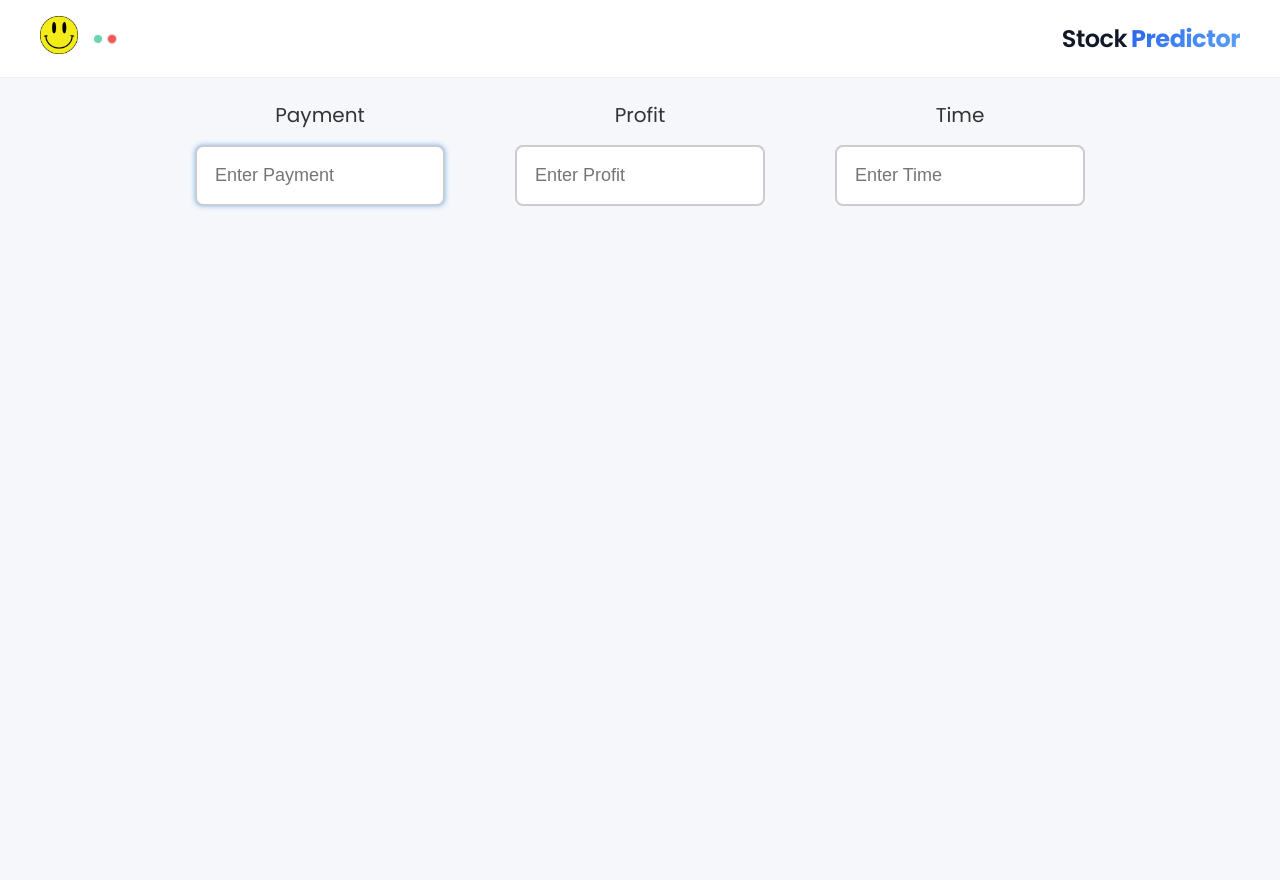
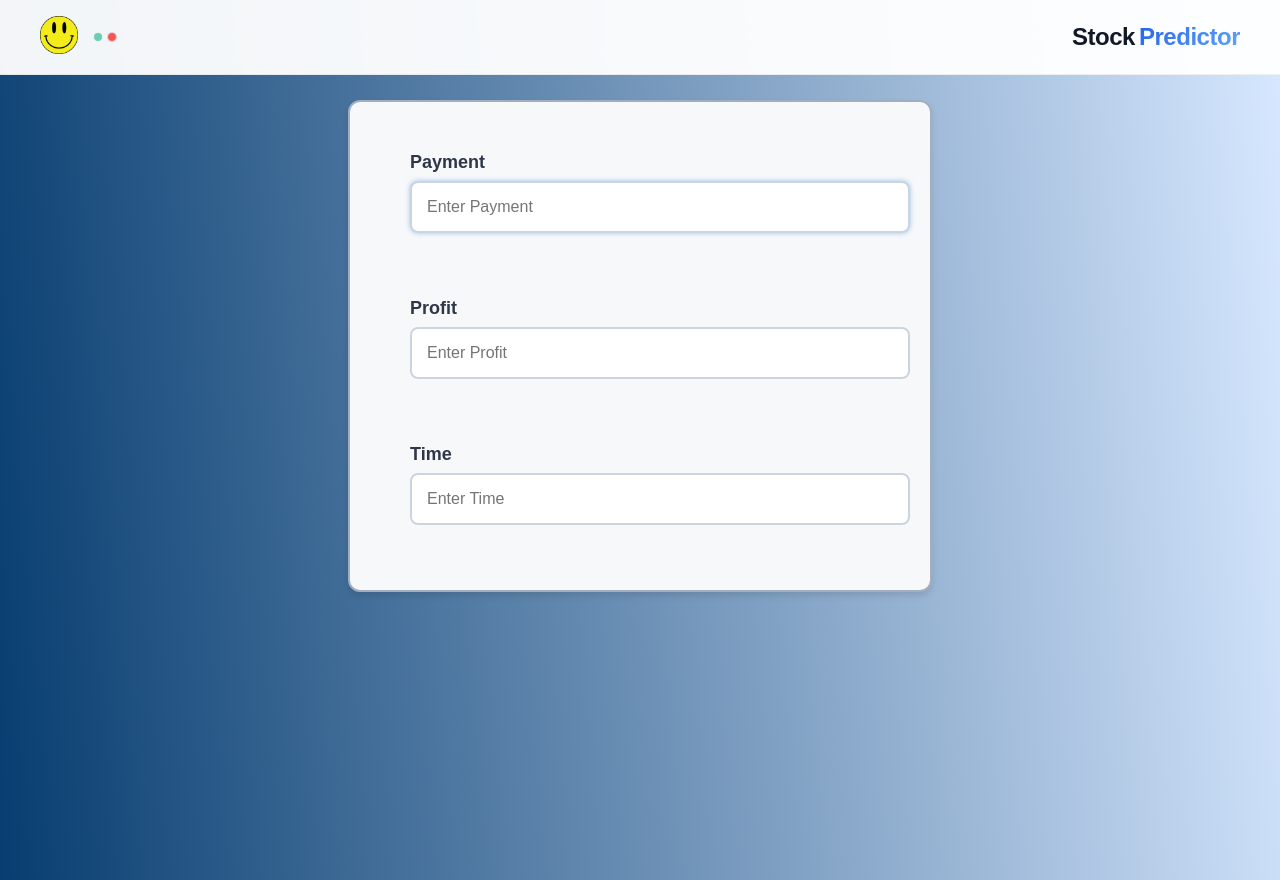
Before and after one commit to DevoutSomething/StockPrediction, a React (Vite) app in the folder frontend/: page /params in a window 1280 px wide. Built offline with nearby package versions, Linux system fonts and the light colour scheme.

Commit message:
fixed the shit page

```diff
--- a/frontend/src/components/FormContainer.jsx
+++ b/frontend/src/components/FormContainer.jsx
@@ -8,7 +8,11 @@ export default function FormContainer() {
   const { payment, setPayment, time, setTime, profit, setProfit } =
     useContext(GlobalContext);
 
+  // Check if all fields are set
+  const allFieldsSet = payment && time && profit;
+
   return (
+    <div className={`form-container-wrapper ${allFieldsSet ? "filled" : ""}`}>
       <div className="form-container">
         <Form
           isFirst={true}
@@ -33,5 +37,6 @@ export default function FormContainer() {
           defaultText="Enter Time"
         />
       </div>
+    </div>
   );
 }
--- a/frontend/src/components/Styles/formContainer.css
+++ b/frontend/src/components/Styles/formContainer.css
@@ -1,59 +1,79 @@
+/* Form container with border and centered alignment */
+.form-container-wrapper {
+  display: flex;
+  justify-content: center;
+  align-items: center;
+  flex-direction: column;
+  background-color: #f7f8fa; /* Light grey-blue background */
+  padding: 40px;
+  border-radius: 12px;
+  border: 2px solid #a0aec0; /* Light grey-blue border */
+  box-shadow: 0 4px 6px rgba(0, 0, 0, 0.1); /* Subtle shadow for modern look */
+  width: 100%;
+  max-width: 500px; /* Limit the overall form width */
+  margin: 20px auto;
+  transition: border-color 0.3s ease; /* Smooth transition for border color */
+}
+
+/* When all fields are filled, change the border color to green */
+.form-container-wrapper.filled {
+  border-color: #48bb78; /* Green border when all fields are filled */
+}
+
 /* General form container styling */
 .form-container {
   display: flex;
-  justify-content: center; /* Align input groups horizontally */
-  gap: 70px; /* Increased space between inputs for a more spacious layout */
+  flex-direction: column; /* Stack form elements vertically */
+  gap: 30px; /* Space between inputs */
   width: 100%;
-  max-width: 900px; /* Limit the form width */
-  flex-wrap: wrap; /* Allow inputs to wrap if necessary */
-  padding: 20px; /* Add padding to prevent elements from touching the edges */
 }
 
 /* Input group styling */
 .input-group {
   display: flex;
   flex-direction: column;
-  align-items: center;
-  margin-bottom: 40px; /* Increased space between form groups */
-  width: 250px; /* Set a specific width for input groups */
+  align-items: flex-start; /* Align labels and inputs to the left */
+  width: 100%; /* Full width of the form container */
+  padding: 10px 20px; /* Added padding for spacing inside input groups */
 }
 
 /* Label styling */
 .input-group label {
-  font-size: 20px; /* Larger label text */
-  margin-bottom: 15px; /* Increased space below labels */
-  color: #333; /* Darker color for better readability */
+  font-size: 18px; /* Adjust font size for readability */
+  margin-bottom: 8px; /* Space below labels */
+  color: #2d3748; /* Slightly darker grey for better readability */
+  font-weight: bold;
 }
 
 /* Input field styling */
 .input-group input {
-  width: 100%; /* Ensure inputs take up the full width of their container */
-  padding: 18px; /* Increased padding for a more comfortable user experience */
-  font-size: 18px; /* Larger text inside the input */
-  border: 2px solid #ccc;
+  width: 100%; /* Full width for the input field */
+  padding: 15px; /* Comfortable padding inside input */
+  font-size: 16px; /* Adjusted font size for consistency */
+  border: 2px solid #cbd5e0; /* Soft grey border */
   border-radius: 8px;
   box-sizing: border-box;
-  margin-bottom: 20px; /* More space below inputs */
-  transition: border-color 0.3s, color 0.3s ease; /* Smooth transition for input focus effects */
+  margin-bottom: 15px; /* Space between input and label */
+  transition: border-color 0.3s, box-shadow 0.3s ease; /* Smooth transition for input focus */
 }
 
 /* Focus effect for input fields */
 .input-group input:focus {
-  border-color: #007bff;
+  border-color: #4a90e2; /* Blue border on focus */
   outline: none;
-  box-shadow: 0 0 5px rgba(0, 123, 255, 0.5); /* Focus effect for better visibility */
+  box-shadow: 0 0 5px rgba(74, 144, 226, 0.5); /* Subtle glow effect */
 }
 
 /* Default state for empty inputs */
 .input-group input.empty {
-  color: black;
-  border-color: #ccc;
+  color: #000;
+  border-color: #cbd5e0; /* Light grey border for empty input */
 }
 
 /* Styling for valid inputs */
 .input-group input.valid {
-  color: #337642; /* Green text for valid inputs */
-  border-color: #337642; /* Green border for valid inputs */
+  color: #48bb78; /* Green text for valid inputs */
+  border-color: #48bb78; /* Green border for valid inputs */
 }
 
 /* Hide spin buttons for number inputs */
--- a/frontend/src/components/Styles/params.css
+++ b/frontend/src/components/Styles/params.css
@@ -6,4 +6,13 @@
   padding-top: 80px; /* Padding from the header to the inputs */
   height: 100vh;
   justify-content: flex-start; /* Align items to the top */
+  background: linear-gradient(85deg, #073d70, #d7e8ff); /* Blue gradient */
+  color: #333; /* Ensure text is dark enough to contrast against the gradient */
+  font-family: "Arial", sans-serif;
+  transition: background 0.3s ease; /* Smooth transition on background */
 }
+
+/* Optional: Adding a box shadow around the page */
+.params-page {
+  box-shadow: 0px 4px 8px rgba(0, 0, 0, 0.1);
+}
--- a/frontend/src/components/Styles/stocksButton.css
+++ b/frontend/src/components/Styles/stocksButton.css
@@ -1,43 +1,54 @@
 /* General button styling */
 .stocks-button {
   display: inline-block;
-  padding: 18px 40px;
-  font-size: 20px;
-  font-weight: bold;
+  padding: 14px 36px; /* Slightly smaller padding for a sleeker look */
+  font-size: 18px; /* A more subtle font size */
+  font-weight: 600; /* Medium weight for a modern feel */
   color: #fff;
   text-align: center;
-  background-color: #28a745; /* Green color */
-  border-radius: 12px; /* Rounded corners */
+  background-color: #008c6d; /* A fresh teal color that matches your theme */
+  border-radius: 25px; /* More rounded corners for a modern pill shape */
   text-decoration: none;
-  border: 2px solid #28a745;
+  border: 2px solid #008c6d; /* Same color border for a smooth look */
   cursor: pointer;
-  transition: all 0.3s ease; /* Smooth transition for hover and focus effects */
+  transition: all 0.3s ease; /* Smooth transition for hover, focus, and active effects */
+  box-shadow: 0 2px 8px rgba(0, 0, 0, 0.15); /* Light shadow for depth */
+  outline: none;
 }
 
 /* Button when valid */
 .stocks-button.valid {
-  background-color: #337642; /* Green background */
-  border-color: #337642; /* Green border */
+  background-color: #006c4a; /* Slightly darker teal for the valid state */
+  border-color: #006c4a;
 }
 
 /* Hover effect to enlarge button */
 .stocks-button:hover {
-  transform: scale(1.1); /* Slightly increase size on hover */
-  background-color: #218838; /* Darker green when hovered */
-  border-color: #218838; /* Darker border on hover */
-  box-shadow: 0 4px 10px rgba(0, 0, 0, 0.2); /* Adding a subtle shadow effect */
+  transform: scale(1.05); /* Slight scale up for a smooth hover effect */
+  background-color: #007c5c; /* A subtle darker teal */
+  border-color: #007c5c; /* Border matches the background color */
+  box-shadow: 0 4px 12px rgba(0, 0, 0, 0.2); /* A more noticeable shadow on hover */
 }
 
 /* Active button effect */
 .stocks-button:active {
-  background-color: #1e7e34; /* Even darker green when clicked */
-  border-color: #1e7e34;
+  transform: scale(0.98); /* Slight shrink on click */
+  background-color: #4b5be8; /* Even darker teal for active state */
+  border-color: #020a4d;
+  box-shadow: 0 2px 8px rgba(0, 0, 0, 0.15); /* Subtle shadow when pressed */
 }
 
 /* Button when invalid */
 .stocks-button.invalid {
-  background-color: #47b14c; /* Red background when invalid */
-  border-color: #47b14c; /* Red border when invalid */
+  background-color: #0070e7; /* Red background for invalid */
+  border-color: #00155a;
+}
+
+/* Hover effect for invalid button */
+.stocks-button.invalid:hover {
+  background-color: #0085e4; /* Darker red on hover */
+  border-color: #004069;
+  box-shadow: 0 4px 12px rgba(0, 0, 0, 0.2);
 }
 
 /* Disabled button (optional for future use) */
@@ -49,6 +60,5 @@
 
 /* Additional focus effect */
 .stocks-button:focus {
-  outline: none;
-  box-shadow: 0 0 0 4px rgba(72, 179, 66, 0.5); /* Green glow on focus */
+  box-shadow: 0 0 0 4px rgba(0, 140, 109, 0.5); /* Focus glow with a greenish hue */
 }
```
Also changed, not shown: frontend/src/components/Styles/home.css (deleted, +0 -40 lines). Lines whose indentation alone changed are shown as unchanged.
